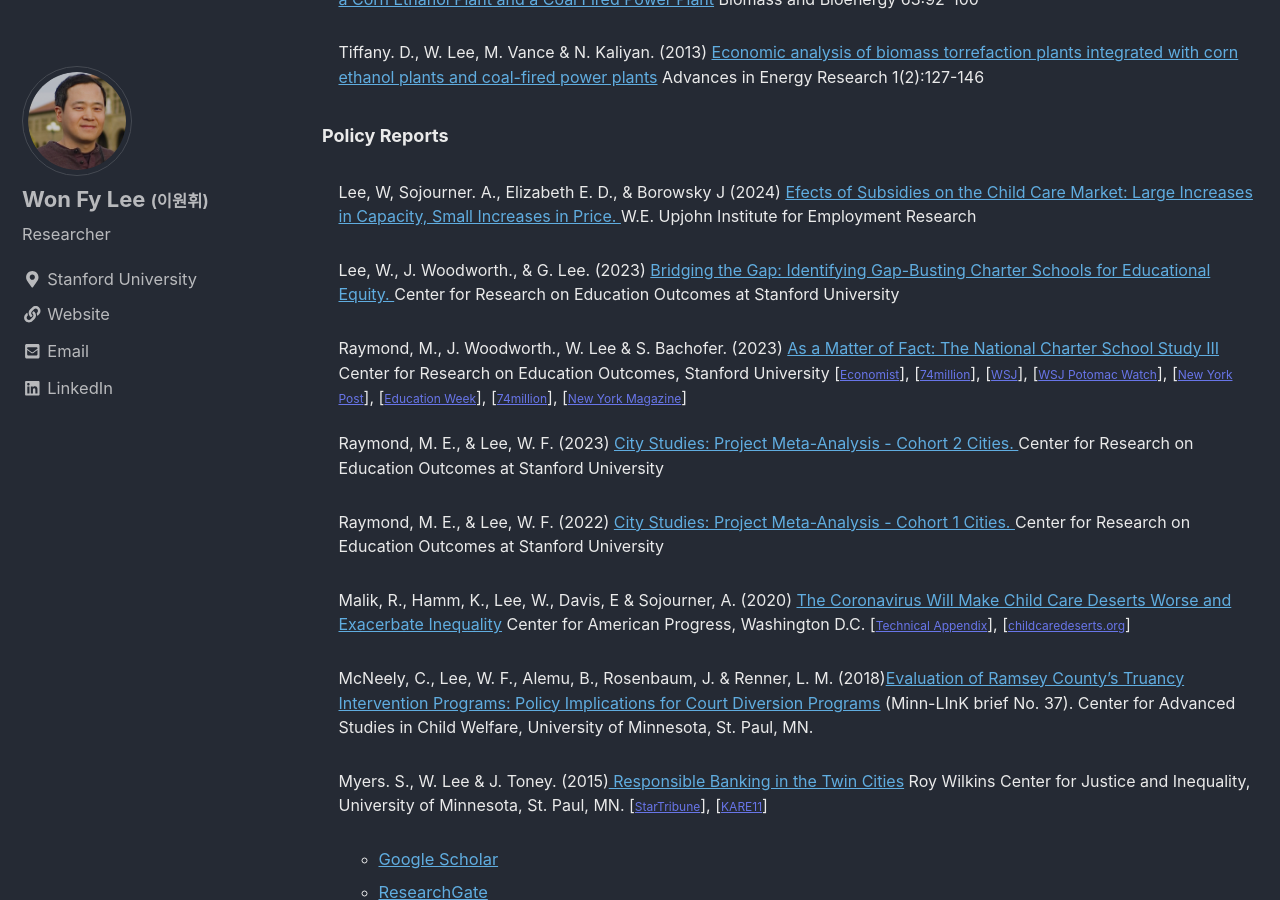
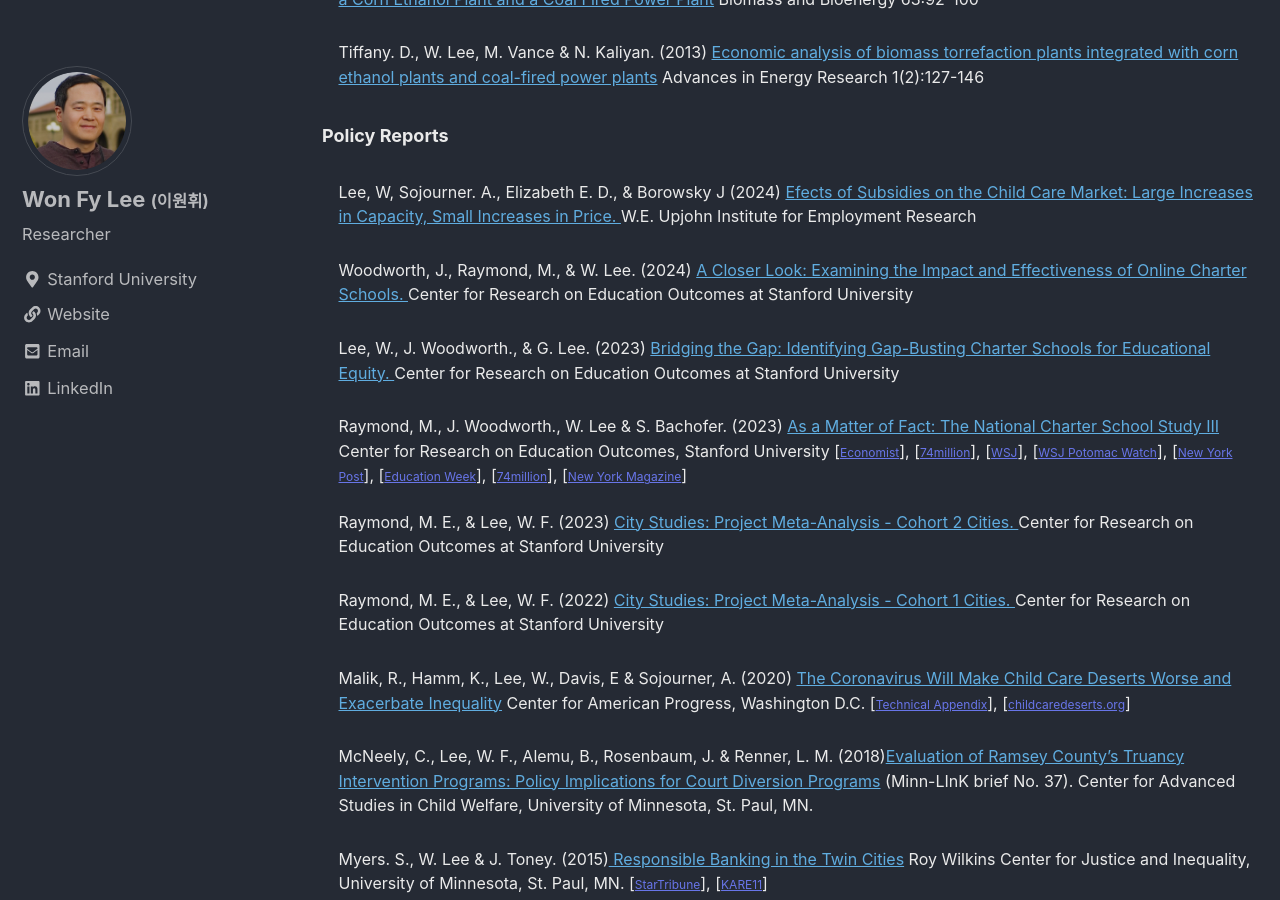
Before and after one commit to leex5089/leex5089.github.io, a Jekyll site: the page built from _pages/Research.md, in a window 1280 px wide and 900 px high, scrolled down 1405 px. Built offline with Jekyll 4.4.1, drawn with Linux system fonts in a browser that asks for light colours; nearby versions of some CDN libraries.

Commit message:
Update Research.md

```diff
--- a/_pages/Research.md
+++ b/_pages/Research.md
@@ -76,6 +76,7 @@ Metropolitan Area</a> Journal of Economics, Race, and Policy 1(2):47-59</font></
 <dd><font size="3">Lee, W, Sojourner. A., Elizabeth E. D., &  Borowsky J (2024) <a href="https://research.upjohn.org/cgi/viewcontent.cgi?article=1064&context=up_policybriefs" target="_blank" style="color:#60ade0">Efects of Subsidies on the Child Care Market: Large Increases in Capacity,
 Small Increases in Price. </a>W.E. Upjohn Institute for Employment Research</font></dd>
 <p>
+<dd><font size="3">Woodworth, J., Raymond, M., & W. Lee. (2024) <a href="https://ncss3.stanford.edu/wp-content/uploads/2024/02/CREDO_PolicyBrief-Feb24.pdf" target="_blank" style="color:#60ade0">A Closer Look: Examining the Impact and Effectiveness of Online Charter Schools. </a>Center for Research on Education Outcomes at Stanford University</font></dd>
 <p>
 <dd><font size="3">Lee, W., J. Woodworth., & G. Lee. (2023) <a href="https://ncss3.stanford.edu/wp-content/uploads/2023/11/CREDO_PolicyBrief-Nov-R3.pdf" target="_blank" style="color:#60ade0">Bridging the Gap:
 Identifying Gap-Busting Charter Schools for Educational Equity. </a>Center for Research on Education Outcomes at Stanford University</font></dd>
```
